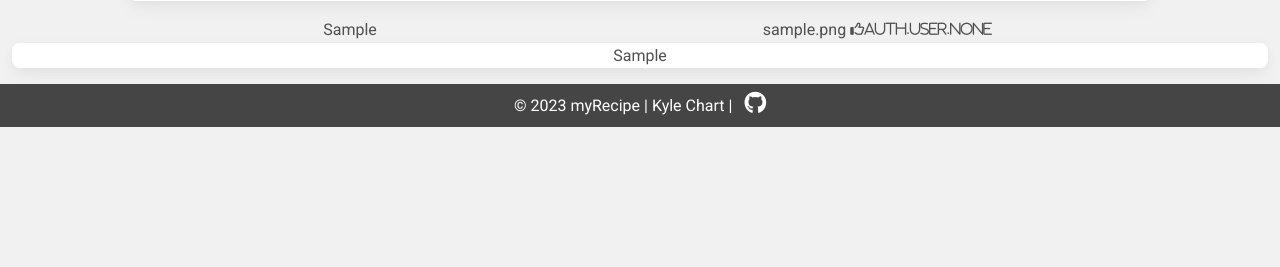
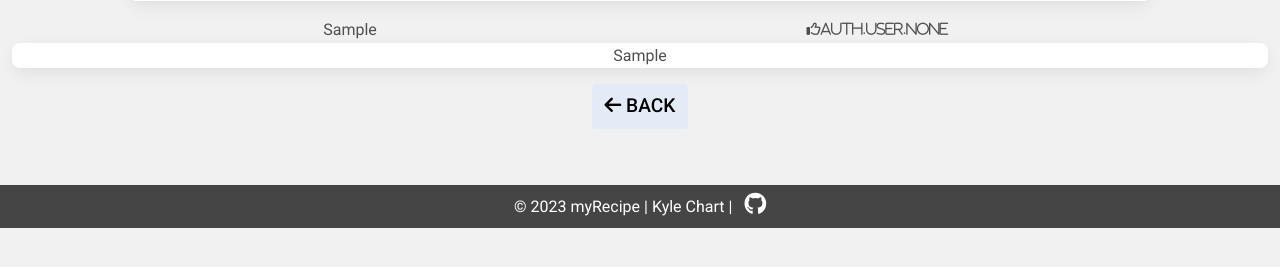
Before and after one commit to Mrekyle/ci-project-4, a Django app: the page made by stocktake/models.py in a window 1280 px wide. Shown: the part 243-510 px from the top of the page. Run offline with Django 3.2, Linux system fonts and the light colour scheme; a user stored in the database is signed in; tables that the repository leaves empty hold one stand-in row (values such as "Sample post"); some libraries are stand-ins or nearby versions.

Commit message:
Add navigation buttons to recipe page. Add code comments

```diff
--- a/stocktake/forms.py
+++ b/stocktake/forms.py
@@ -9,7 +9,7 @@
 
         widgets = {
 
-            'title': forms.TextInput(attrs={'class': 'form-control', 'id': 'recipe-title'}),
+            'title': forms.TextInput(attrs={'class': 'form-control', 'id': 'recipe-title form4Example3', 'rows': '4'}),
             'author': forms.HiddenInput(attrs={'class': 'form-control', 'placeholder': '', 'id': 'author_id', 'value': ''}),
             'slug': forms.TextInput(attrs={'value': '', 'placeholder': 'Please add a unique name here.'}),
             'recipe_desc': forms.Textarea(attrs={'class': 'form-control'}),
--- a/stocktake/models.py
+++ b/stocktake/models.py
@@ -11,6 +11,10 @@
 STATUS = ((0, 'Draft'), (1, 'Published'))
 
 class Recipes(models.Model):
+    """
+    The main recipe model to build the database. Which is then split
+    out to each page that renders the recipe.
+    """
     title = models.CharField(max_length=30)
     slug = models.SlugField(max_length=30, unique=True, null=True)
     author = models.ForeignKey(User, on_delete=models.CASCADE, related_name='recipe_post')
@@ -35,6 +39,9 @@
 
 
 class Comment(models.Model):
+    """
+    Model for the comments on the recipe
+    """
     recipe = models.ForeignKey(Recipes, on_delete=models.CASCADE, related_name='comments')
     name = models.CharField(max_length=20)
     email = models.EmailField()
--- a/templates/base.html
+++ b/templates/base.html
@@ -56,7 +56,7 @@
         </nav>
 
         {% else %}
-
+        <!-- For users that are not registered to the application -->
         <nav class="navbar fixed-top navbar-expand-lg navbar-light bg-light">
         <div class="container-fluid">
         <a class="navbar-brand" href="{% url 'home' %}">code|myRecipe</a>
--- a/templates/contactus.html
+++ b/templates/contactus.html
@@ -26,8 +26,8 @@
             </div>
 
             <!-- Submit button -->
-            <button type="submit" class="btn btn-primary btn-block mb-1 pt-2">Send your message!</button>
-            <p class="text-muted text-center pt-2">* means the information is required</p>
+            <button type="submit" class="btn btn-primary btn-block mb-2">Send your message!</button>
+            <p class="text-muted text-center mt-4">* means the information is required</p>
         </form>
         <div class="row">
             <p id="email-success" class="text-center text-success text-opacity-75"></p>
--- a/templates/recipe_create.html
+++ b/templates/recipe_create.html
@@ -11,6 +11,7 @@
                 (if not, our default will be provided for you.)</p>
         </div>
 
+        <div id="contactForm">
             <form method="POST" action="">
                 {% csrf_token %}
                 {{ form.as_p }}
@@ -19,6 +20,7 @@
                         <button type="submit" class="btn btn-primary btn-block mb-4">Create your recipe</button>
                     </div>
             </form>
+        </div>
         </div>
     </div>
     <script>
--- a/templates/recipe_page.html
+++ b/templates/recipe_page.html
@@ -22,7 +22,7 @@
           </div>
           <div class="col-md-6">
             <aside>
-              {{ recipe.featured_image | safe }}
+              {{ recipe.featured_image.url | safe }}
               <i class="fa-regular fa-thumbs-up fa-sm">{{ recipe.likes | safe }}</i>
             </aside>
           </div>
@@ -34,6 +34,11 @@
       </div>
   </div>
 </div>
+<div class="container mb-6 d-flex justify-content-center">
+  <div class="row">
+    <button style="width: 6rem; font-size: 1.2rem;" class="btn btn-secondary ps-2 pe-2 pt-2 pb-2"><a href="{% url 'home' %}" aria-label="Goes back to the previous page"><i class="fa-solid fa-arrow-left"></i> BACK</a></button>
+  </div>
+</div>
 {% else %}
   <div class="container header-size text-center">
       <h3>Unfortunately we do not know you! But we'd love to get to know you. So please join us on our adventure.</h3>
```
Also changed, not shown: notes.md (+4 -5 lines).
